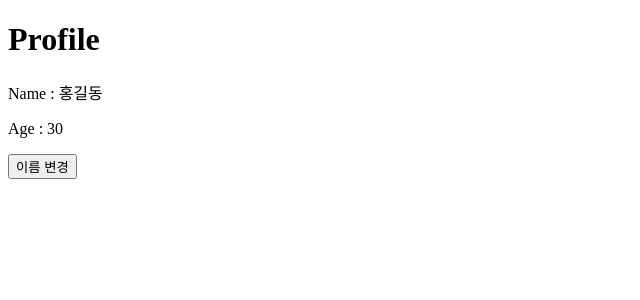
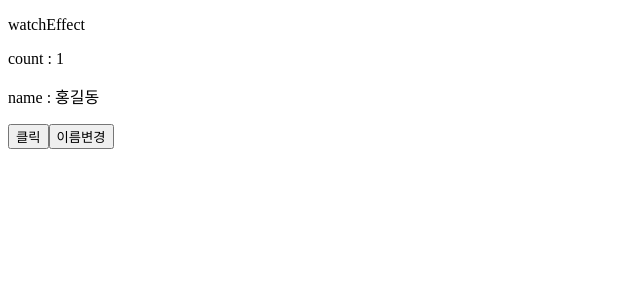
Before and after one commit to bani92/vue_practice, a Vue app: page / in a window 1280 px wide. Shown: the top 300 px of the page, without its empty margins (0-640 px from the left). Built offline with nearby package versions, Linux system fonts and the light colour scheme.

Commit message:
[20251203] watchEffect

```diff
--- a/src/App.vue
+++ b/src/App.vue
@@ -1,28 +1,24 @@
 <template>
   <div>
-    <h1>Profile</h1>
-    <p>Name : {{ obj.name }}</p>
-    <p>Age : {{ obj.age }}</p>
-    <button @click="updateName">이름 변경</button>
+    <p>watchEffect</p>
+    <p>count : {{ count }}</p>
+    <p>name : {{ name }}</p>
+    <button @click="counter">클릭</button>
+    <button @click="updateName">이름변경</button>
   </div>
 </template>
 
 <script setup>
-import { ref, watch } from "vue";
+import { ref, watchEffect } from "vue";
+const count = ref(1);
+const name = ref("홍길동");
 
-const obj = ref({ name: "홍길동", age: 30 });
-const updateName = () => (obj.value.name = "도경우");
-
-// 참조객체는 obj의 주소를 담고 있기때문에 주소가 바뀐게 아니라 감지를 못함
-// 내부적으로 변경된건 감지 못함
-// 감지를 하기위한 조치 deep : true
-watch(
-  obj,
-  (newObj) => {
-    console.log("이름 변경을 감지했습니다. 변경된 이름 : " + newObj.name);
-  },
-  { deep: true }
-);
+const counter = () => count.value++;
+const updateName = () =>
+  (name.value = name.value == "홍길동" ? "전우치" : "홍길동");
+watchEffect(() => {
+  console.log(`Count는 ${count.value} 입니다. 이름은 ${name.value} 입니다.`);
+});
 </script>
 
 <style lang="scss" scoped></style>
```
